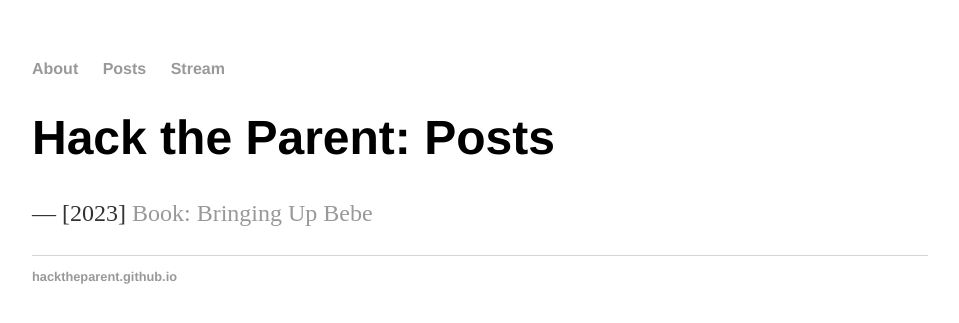
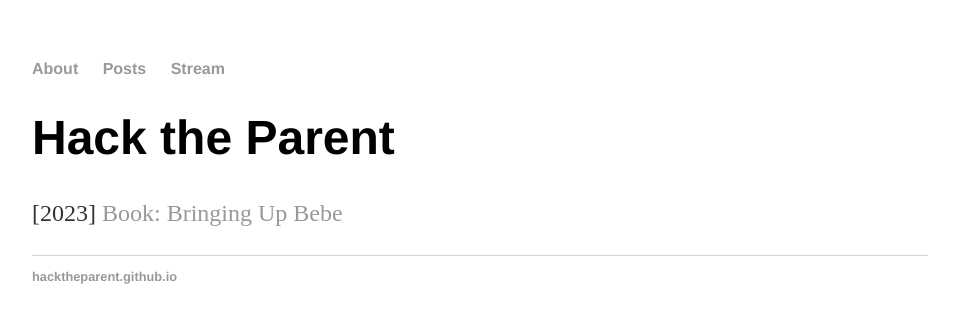
Before and after one commit to hacktheparent/hacktheparent.github.io, a Jekyll site: the page built from posts/index.html, in a window 1280 px wide. Shown: the top 323 px of the page, without its empty margins (160-1119 px from the left). Built offline with Jekyll 4.4.1, drawn with Linux system fonts in a browser that asks for light colours.

Commit message:
update index.html

```diff
--- a/posts/index.html
+++ b/posts/index.html
@@ -3,8 +3,7 @@ layout: default
 title: Hack the Parent
 ---
 <div class="blurb">
-	<h1>Hack the Parent: Posts</h1>
-
-	<p>–– [2023] <a href="bringingupbebe.html">Book: Bringing Up Bebe</a></p>
+	<h1>Hack the Parent</h1>
+	<p>[2023] <a href="bringingupbebe.html">Book: Bringing Up Bebe</a></p>
 
 </div><!-- /.blurb -->
```
